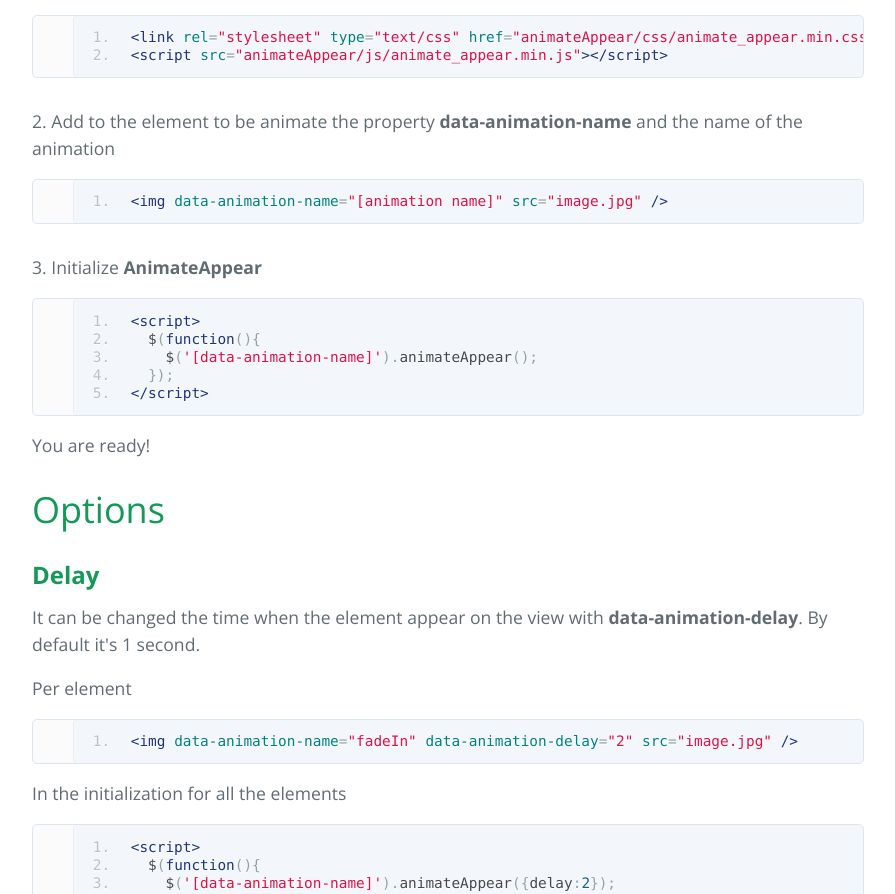
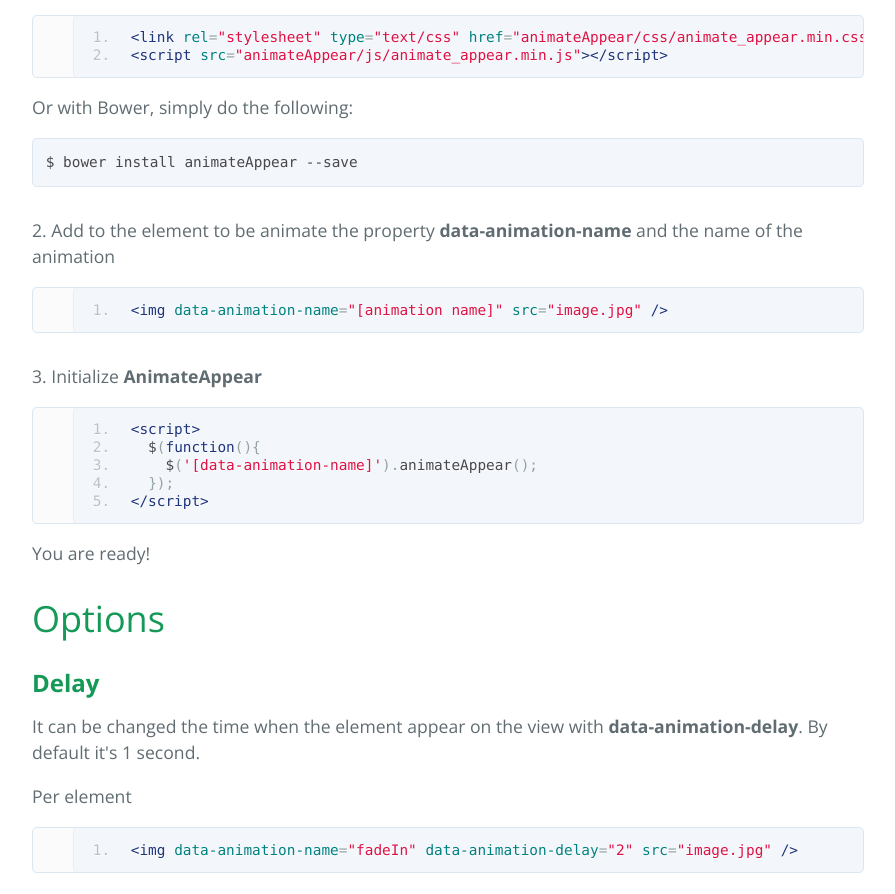
Before and after one commit to mjpbdev/animateAppear, a plain HTML site: page index.html in a window 1280 px wide. Shown: the part 2207-3101 px from the top of the page, without its empty margins (192-1087 px from the left). Drawn offline with nearby package versions, Linux system fonts and the light colour scheme.

Commit message:
added bower install instructions

```diff
--- a/index.html
+++ b/index.html
@@ -148,6 +148,10 @@
 &lt;script src=&quot;animateAppear/js/animate_appear.min.js&quot;&gt;&lt;/script&gt;
 </pre>
 
+<p>Or with Bower, simply do the following:</p>
+<pre class="prettyprint lang-html ">
+$ bower install animateAppear --save
+</pre>
 
 <p class="mt-lg">2. Add to the element to be animate the property <b>data-animation-name</b> and the name of the animation </p>
 
```
